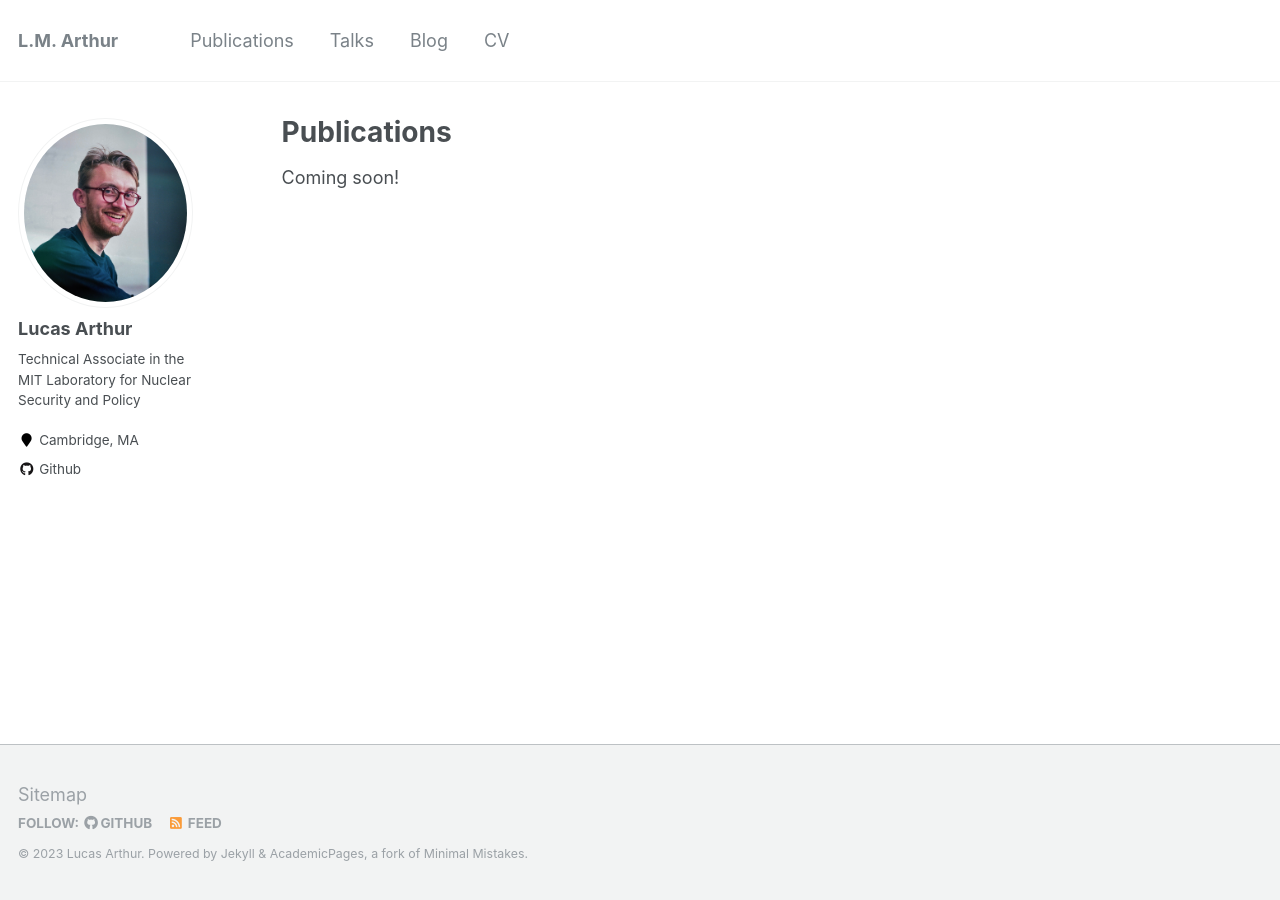
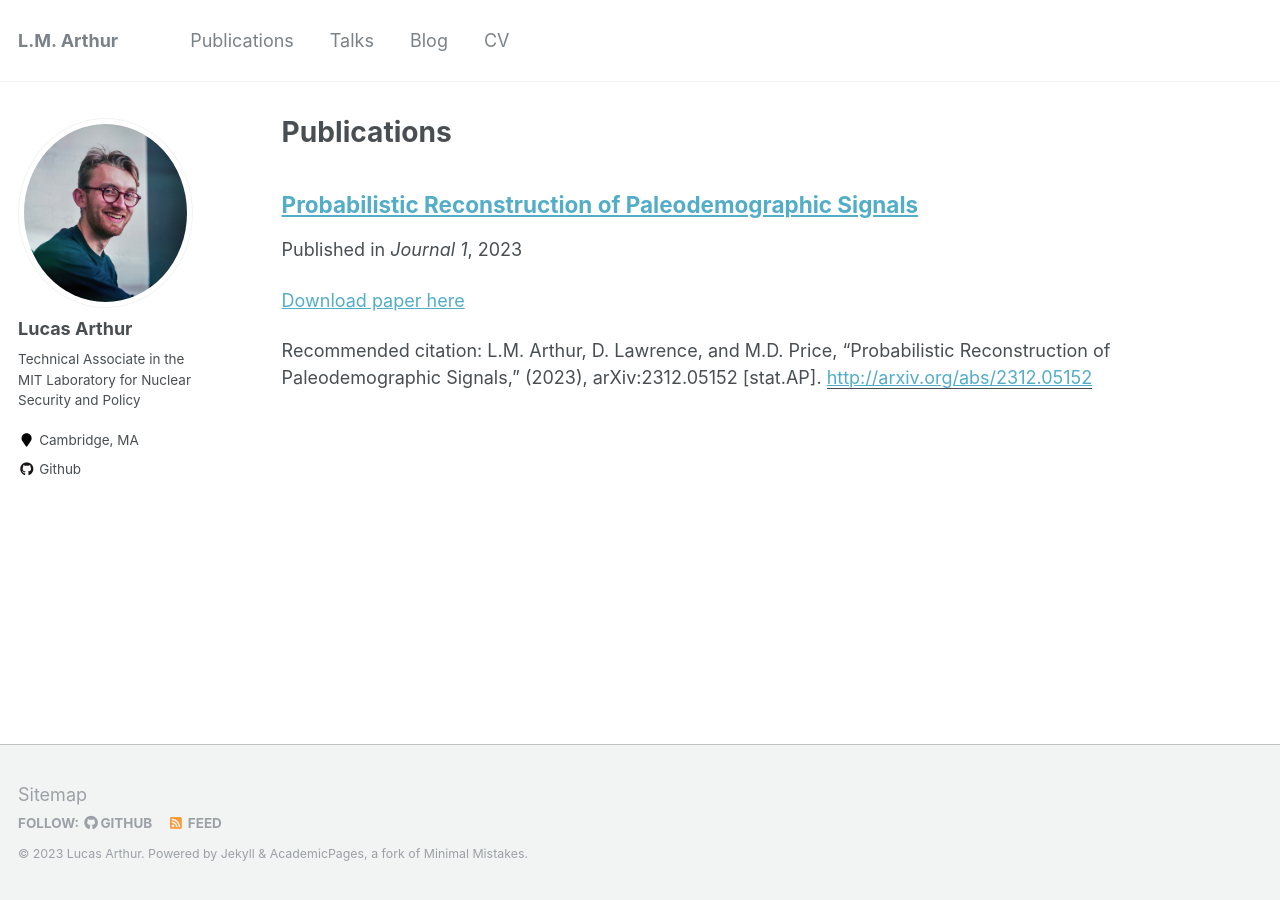
Before and after one commit to lmarthur/lmarthur.github.io, a Jekyll site: the page built from _pages/publications.md, in a window 1280 px wide. Built offline with Jekyll 4.4.1, drawn with Linux system fonts in a browser that asks for light colours.

Commit message:
CV and publications

```diff
--- a/_pages/publications.md
+++ b/_pages/publications.md
@@ -5,9 +5,7 @@ permalink: /publications/
 author_profile: true
 ---
 
-Coming soon!
 
-<!--
 {% if author.googlescholar %}
   You can also find my articles on <u><a href="{{author.googlescholar}}">my Google Scholar profile</a>.</u>
 {% endif %}
@@ -17,4 +15,3 @@ Coming soon!
 {% for post in site.publications reversed %}
   {% include archive-single.html %}
 {% endfor %}
--->
--- /dev/null
+++ b/_publications/2023-08-12-prps.md
@@ -0,0 +1,13 @@
+---
+title: "Probabilistic Reconstruction of Paleodemographic Signals"
+collection: publications
+permalink: /publication/2023-08-12-prps
+date: 2023-08-12
+venue: 'Journal 1'
+paperurl: 'http://arxiv.org/abs/2312.05152'
+citation: 'L.M. Arthur, D. Lawrence, and M.D. Price, “Probabilistic Reconstruction of Paleodemographic Signals,” (2023), arXiv:2312.05152 [stat.AP].'
+---
+
+[Download paper here](http://arxiv.org/abs/2312.05152)
+
+L.M. Arthur, D. Lawrence, and M.D. Price, “Probabilistic Reconstruction of Paleodemographic Signals,” (2023), arXiv:2312.05152 [stat.AP].
```
Also changed, not shown: _pages/about.md (+3 -3 lines), _pages/cv.md (+1 -1 lines), _publications/2009-10-01-paper-title-number-1.md (deleted, +0 -15 lines), README.txt, 3 other files.
